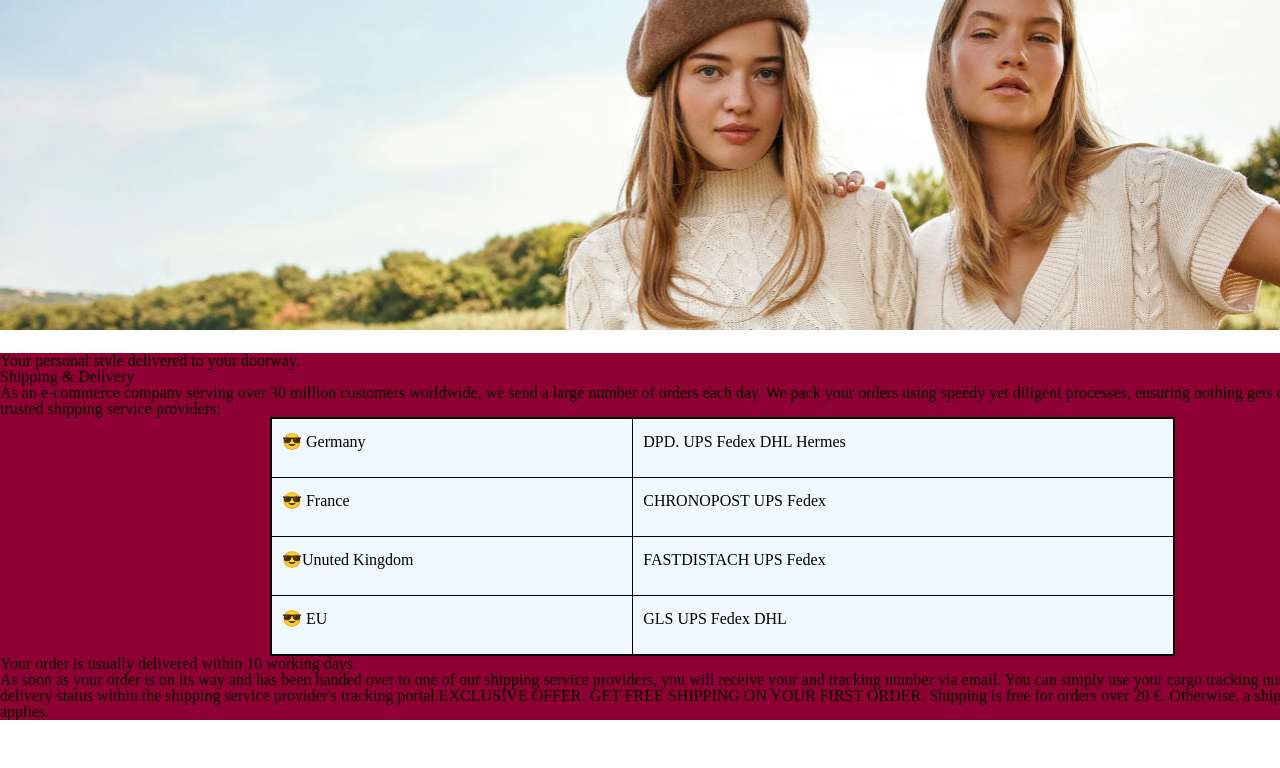
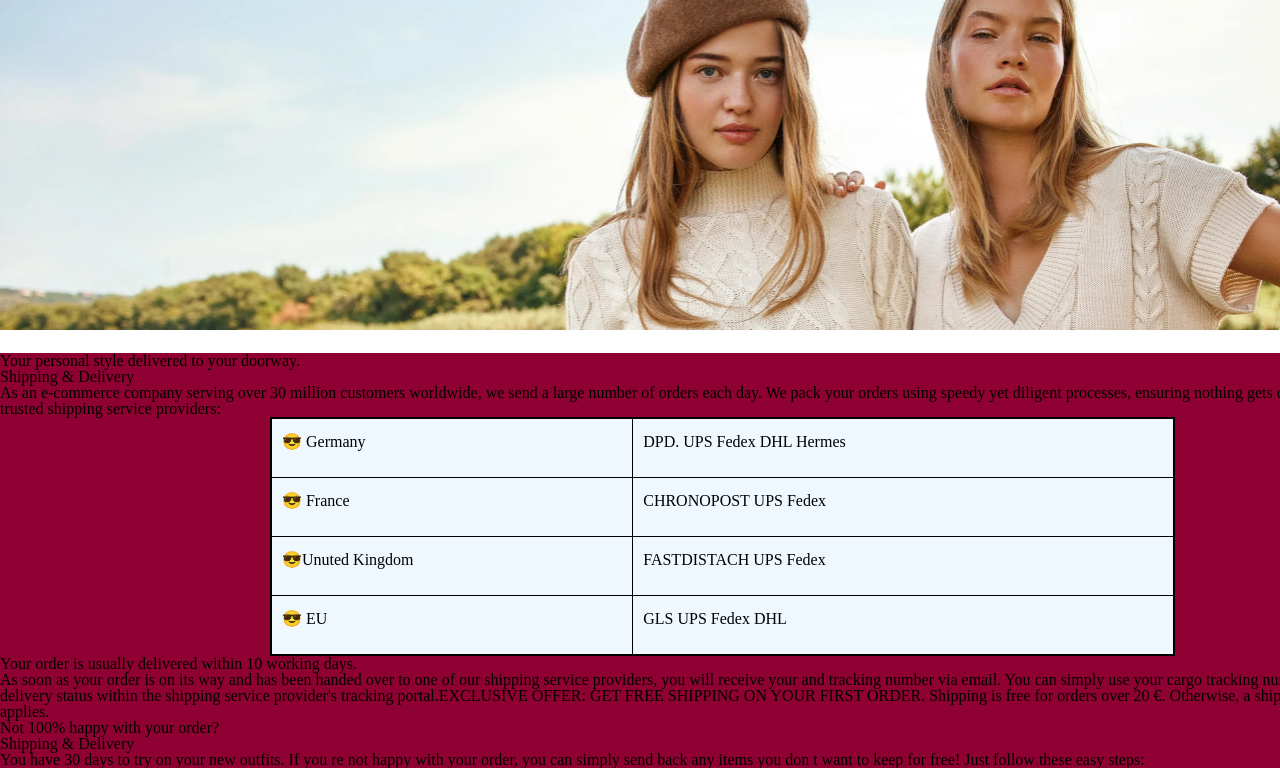
Before and after one commit to tsulaiatea/satesto, a plain HTML site: page index.html in a window 1280 px wide. Shown: the part 207-975 px from the top of the page. Before the commit the page ends 927 px from the top, so only its background shows below. Drawn offline with Linux system fonts and the light colour scheme.

Commit message:
add text

```diff
--- a/index.html
+++ b/index.html
@@ -42,7 +42,8 @@
             <h3>Shipping & Delivery</h3>
             <ul>
                 <li>
-                     As an e-commerce company serving over 30 million customers worldwide, we send a large number of orders each day. We pack your orders using speedy yet diligent processes, ensuring nothing gets damaged on the way.Our trusted shipping service providers:
+                     <p>As an e-commerce company serving over 30 million customers worldwide, we send a large number of orders each day. We pack your orders using speedy yet diligent processes, ensuring nothing gets damaged on the way.Our trusted shipping service providers:</p>
+
                     <table class="table_1">
                         <tr>
                             <td>&#128526; Germany</td>
@@ -67,7 +68,11 @@
                     <h2>  Your order is usually delivered within 10 working days.</h2>
                 </li>
                 <li>
-                     As soon as your order is on its way and has been handed over to one of our shipping service providers, you will receive your and tracking number via email. You can simply use your cargo tracking number to check the delivery status within the shipping service provider's tracking portal.EXCLUSIVE OFFER: GET FREE SHIPPING ON YOUR FIRST ORDER. Shipping is free for orders over 20 €. Otherwise, a shipping fee of 3.99€ applies.
+                    <p> As soon as your order is on its way and has been handed over to one of our shipping service providers, you will receive your and tracking number via email. You can simply use your cargo tracking number to check the delivery status within the shipping service provider's tracking portal.EXCLUSIVE OFFER: GET FREE SHIPPING ON YOUR FIRST ORDER. Shipping is free for orders over 20 €. Otherwise, a shipping fee of 3.99€ applies.</p>
+                    <h2>Not 100% happy with your order?</h2>
+                    <h3>Shipping & Delivery</h3>
+                    <p> You have 30 days to try on your new outfits. If you re not happy with your order, you can simply send back any items you don t want to keep for free! Just follow these easy steps:</p>
+
                 </li>
             </ul>
 
```
